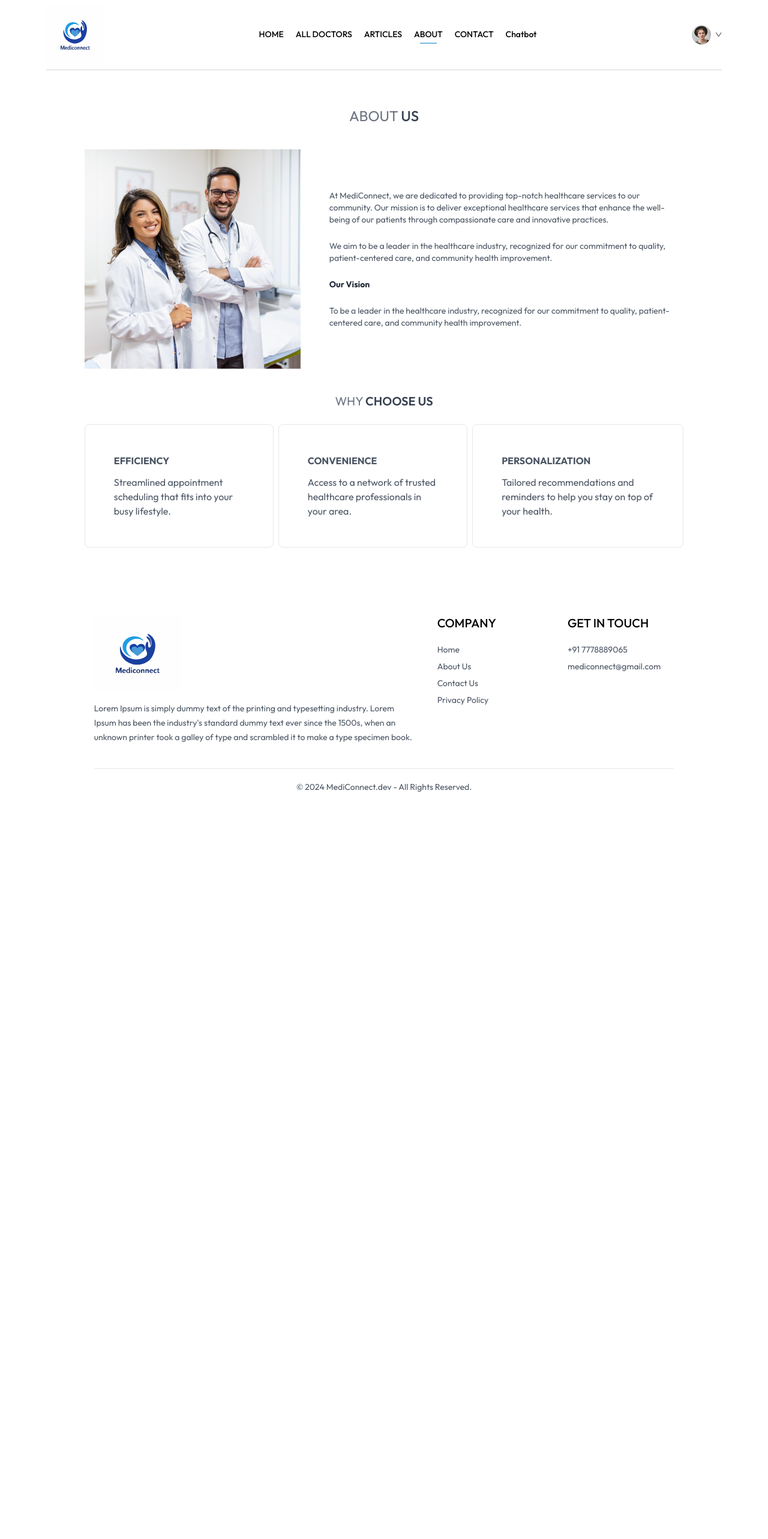
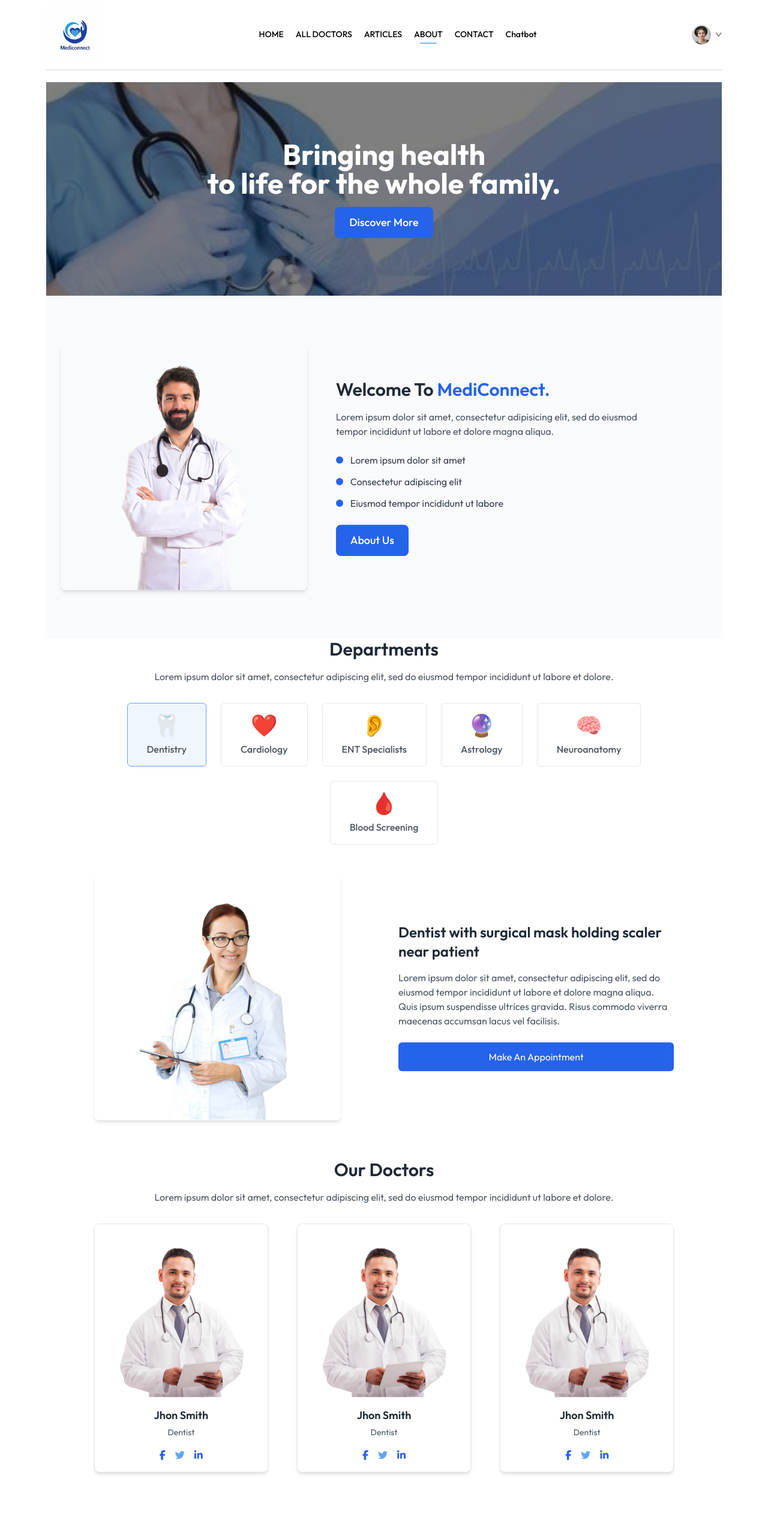
Before and after one commit to pinak22dhir/URA, a React (Vite) app in the folder mediconnectfrontend/frontend/: page /about in a window 1280 px wide. Shown: the top 2566 px of the page at 60% size. Before the commit the page ends 1342 px from the top, so only its background shows below. Built offline with nearby package versions, Linux system fonts and the light colour scheme.

Commit message:
about ui

```diff
--- a/mediconnectfrontend/frontend/src/pages/About.jsx
+++ b/mediconnectfrontend/frontend/src/pages/About.jsx
@@ -1,62 +1,172 @@
 import React from 'react';
-import { assets } from '../assets/assets';
-import Navbar from '../components/Navbar';
-import Footer from '../components/Footer';
+import { assets } from '../assets/assets.js';
+
+
 
 const About = () => {
   return (
-    <div className="px-4 md:px-8 lg:px-16">
-      {/* ABOUT US Header */}
-      <div className="text-center text-2xl pt-10 text-gray-500">
-        <p>
-          ABOUT <span className="text-gray-700 font-medium">US</span>
+    <div>
+      {/* Hero Section */}
+      <section
+  className="hero bg-cover bg-center relative text-white"
+  style={{ backgroundImage: `url(${assets.about_banner})` }} // Replace with your image URL
+>
+  <div className="overlay absolute inset-0 bg-black bg-opacity-50"></div>
+  <div className="container relative z-10 mx-auto px-6 py-24 text-center">
+    <h1 className="text-4xl md:text-5xl font-bold leading-tight mb-4">
+      Bringing health <br /> to life for the whole family.
+    </h1>
+    <button className="bg-blue-600 hover:bg-blue-700 px-6 py-3 rounded-lg text-white text-lg font-medium">
+      Discover More
+    </button>
+  </div>
+</section>
+
+
+      {/* Welcome Section */}
+      <section className="welcome py-20 bg-gray-50">
+        <div className="container mx-auto px-6 flex flex-col md:flex-row items-center gap-12">
+          <img
+            src={assets.doc1}// Replace with the doctor's image URL
+            alt="Doctor"
+            className="rounded-lg shadow-md"
+          />
+          <div className="text md:w-1/2">
+            <h2 className="text-3xl font-semibold text-gray-800 mb-4">
+              Welcome To <span className="text-blue-600">MediConnect.</span>
+            </h2>
+            <p className="text-gray-600 mb-6">
+              Lorem ipsum dolor sit amet, consectetur adipisicing elit, sed do
+              eiusmod tempor incididunt ut labore et dolore magna aliqua.
+            </p>
+            <ul className="mb-6 text-gray-700">
+              <li className="flex items-center mb-3">
+                <span className="w-3 h-3 bg-blue-600 rounded-full inline-block mr-3"></span>
+                Lorem ipsum dolor sit amet
+              </li>
+              <li className="flex items-center mb-3">
+                <span className="w-3 h-3 bg-blue-600 rounded-full inline-block mr-3"></span>
+                Consectetur adipiscing elit
+              </li>
+              <li className="flex items-center mb-3">
+                <span className="w-3 h-3 bg-blue-600 rounded-full inline-block mr-3"></span>
+                Eiusmod tempor incididunt ut labore
+              </li>
+            </ul>
+            <button className="bg-blue-600 hover:bg-blue-700 px-6 py-3 rounded-lg text-white text-lg font-medium">
+              About Us
+            </button>
+          </div>
+        </div>
+      </section>
+
+       {/* Departments Section */}
+       <section className="container mx-auto px-6 lg:px-20">
+        <h2 className="text-3xl font-semibold text-center text-gray-800 mb-4">
+          Departments
+        </h2>
+        <p className="text-gray-600 text-center mb-8">
+          Lorem ipsum dolor sit amet, consectetur adipiscing elit, sed do eiusmod
+          tempor incididunt ut labore et dolore.
         </p>
-      </div>
+        <div className="flex flex-wrap justify-center gap-6 mb-12">
+          {[
+            { name: "Dentistry", icon: "🦷" },
+            { name: "Cardiology", icon: "❤️" },
+            { name: "ENT Specialists", icon: "👂" },
+            { name: "Astrology", icon: "🔮" },
+            { name: "Neuroanatomy", icon: "🧠" },
+            { name: "Blood Screening", icon: "🩸" },
+          ].map((dept, index) => (
+            <div
+              key={index}
+              className={`border hover:shadow-md transition duration-300 px-8 py-4 rounded-md text-center text-gray-600 cursor-pointer ${
+                index === 0 && "bg-blue-50 border-blue-400 text-blue-600"
+              }`}
+            >
+              <span className="block text-4xl mb-2">{dept.icon}</span>
+              <p className="font-medium">{dept.name}</p>
+            </div>
+          ))}
+        </div>
+        <div className="grid md:grid-cols-2 gap-12">
+          <img
+            src={assets.doc2} // Replace with the actual image
+            alt="Department"
+            className="rounded-lg shadow-md"
+          />
+          <div className="flex flex-col justify-center">
+            <h3 className="text-2xl font-semibold text-gray-800 mb-4">
+              Dentist with surgical mask holding scaler near patient
+            </h3>
+            <p className="text-gray-600 mb-6">
+              Lorem ipsum dolor sit amet, consectetur adipiscing elit, sed do eiusmod
+              tempor incididunt ut labore et dolore magna aliqua. Quis ipsum
+              suspendisse ultrices gravida. Risus commodo viverra maecenas accumsan
+              lacus vel facilisis.
+            </p>
+            <button className="bg-blue-600 hover:bg-blue-700 px-6 py-3 rounded-md text-white">
+              Make An Appointment
+            </button>
+          </div>
+        </div>
+      </section>
 
-      {/* About Us Content */}
-      <div className="my-10 flex flex-col md:flex-row gap-8 md:gap-12">
-        <img className="w-full md:max-w-[360px] mx-auto md:mx-0" src={assets.about_image} alt="About us" />
-        <div className="flex flex-col justify-center gap-4 md:gap-6 md:w-2/3 text-sm text-gray-600">
-          <p>
-            At MediConnect, we are dedicated to providing top-notch healthcare services to our community. Our mission is
-            to deliver exceptional healthcare services that enhance the well-being of our patients through compassionate
-            care and innovative practices.
-          </p>
-          <p>
-            We aim to be a leader in the healthcare industry, recognized for our commitment to quality, patient-centered
-            care, and community health improvement.
-          </p>
-          <b className="text-gray-800">Our Vision</b>
-          <p>
-            To be a leader in the healthcare industry, recognized for our commitment to quality, patient-centered care,
-            and community health improvement.
-          </p>
+      {/* Doctors Section */}
+      <section className="container mx-auto px-6 lg:px-20 mt-16">
+        <h2 className="text-3xl font-semibold text-center text-gray-800 mb-4">
+          Our Doctors
+        </h2>
+        <p className="text-gray-600 text-center mb-8">
+          Lorem ipsum dolor sit amet, consectetur adipiscing elit, sed do eiusmod
+          tempor incididunt ut labore et dolore.
+        </p>
+        <div className="grid sm:grid-cols-2 lg:grid-cols-3 gap-12">
+          {[...Array(3)].map((_, index) => (
+            <div
+              key={index}
+              className="text-center bg-white border rounded-lg shadow-md overflow-hidden hover:shadow-lg transition duration-300"
+            >
+              <img
+                src={assets.doc3} // Replace with doctor image
+                alt="Doctor"
+                className="w-full"
+              />
+              <div className="p-4">
+                <h3 className="font-semibold text-lg text-gray-800 mb-1">
+                  Jhon Smith
+                </h3>
+                <p className="text-gray-600 text-sm mb-4">Dentist</p>
+                <div className="flex justify-center space-x-4">
+                  <a
+                    href="#"
+                    className="text-blue-600 hover:text-blue-800 transition"
+                  >
+                    <i className="fab fa-facebook-f"></i>
+                  </a>
+                  <a
+                    href="#"
+                    className="text-blue-400 hover:text-blue-600 transition"
+                  >
+                    <i className="fab fa-twitter"></i>
+                  </a>
+                  <a
+                    href="#"
+                    className="text-blue-600 hover:text-blue-800 transition"
+                  >
+                    <i className="fab fa-linkedin-in"></i>
+                  </a>
+                </div>
+              </div>
+            </div>
+          ))}
         </div>
-      </div>
+      </section>
+    </div>
 
-      {/* WHY CHOOSE US Header */}
-      <div className="text-center text-xl my-6 text-gray-500">
-        <p>
-          WHY <span className="text-gray-700 font-semibold">CHOOSE US</span>
-        </p>
-      </div>
 
-      {/* Why Choose Us Section */}
-      <div className="flex flex-col md:flex-row gap-4 md:gap-2 mb-20">
-        <div className="border px-8 md:px-12 py-8 sm:py-12 flex flex-col gap-3 text-sm md:text-base hover:bg-primary hover:text-white transition-all duration-300 text-gray-600 cursor-pointer rounded-lg">
-          <b>EFFICIENCY</b>
-          <p>Streamlined appointment scheduling that fits into your busy lifestyle.</p>
-        </div>
-        <div className="border px-8 md:px-12 py-8 sm:py-12 flex flex-col gap-3 text-sm md:text-base hover:bg-primary hover:text-white transition-all duration-300 text-gray-600 cursor-pointer rounded-lg">
-          <b>CONVENIENCE</b>
-          <p>Access to a network of trusted healthcare professionals in your area.</p>
-        </div>
-        <div className="border px-8 md:px-12 py-8 sm:py-12 flex flex-col gap-3 text-sm md:text-base hover:bg-primary hover:text-white transition-all duration-300 text-gray-600 cursor-pointer rounded-lg">
-          <b>PERSONALIZATION</b>
-          <p>Tailored recommendations and reminders to help you stay on top of your health.</p>
-        </div>
-      </div>
-    </div>
+
+
   );
 };
 
```
Also changed, not shown: mediconnectfrontend/frontend/src/assets/assets.js (+7 -1 lines), mediconnectfrontend/frontend/src/assets/about_banner.jpg (added), 1 other file (tests, documents, lock files or other folders).
